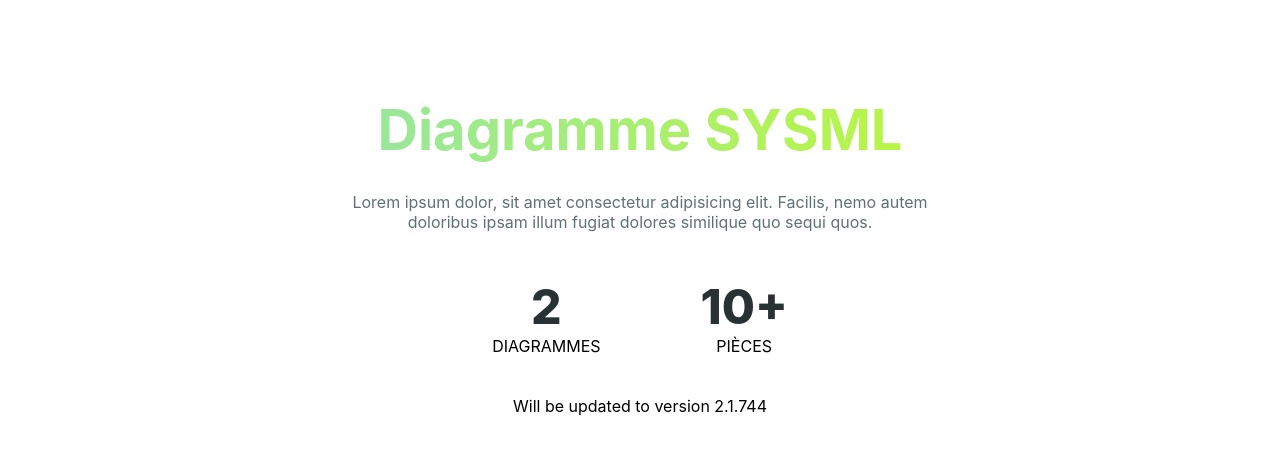
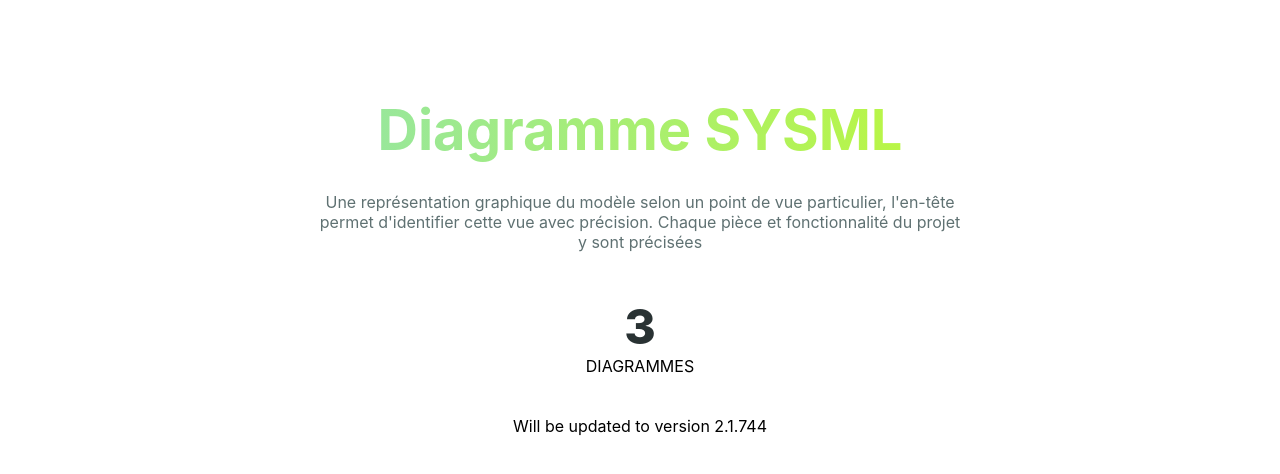
Before and after one commit to zeis974/Securx, a plain HTML site: page sysml/index.html in a window 1280 px wide. Shown: the part 102-576 px from the top of the page. Drawn offline with Linux system fonts and the light colour scheme.

Commit message:
Update specifications

```diff
--- a/sysml/index.html
+++ b/sysml/index.html
@@ -52,12 +52,12 @@
    <div class="banner">
     <h1>Diagramme SYSML</h1>
     <p>
-     Lorem ipsum dolor, sit amet consectetur adipisicing elit. Facilis, nemo
-     autem doloribus ipsam illum fugiat dolores similique quo sequi quos.
+     Une représentation graphique du modèle selon un point de vue particulier,
+     l'en-tête permet d'identifier cette vue avec précision. Chaque pièce et
+     fonctionnalité du projet y sont précisées
     </p>
     <div class="list">
-     <p><span>2</span>Diagrammes</p>
-     <p><span>10+</span>Pièces</p>
+     <p><span>3</span>Diagrammes</p>
     </div>
    </div>
    <div class="gallery">
```
Also changed, not shown: index.html (+2 -2 lines), solidworks/index.html (+2 -3 lines).
